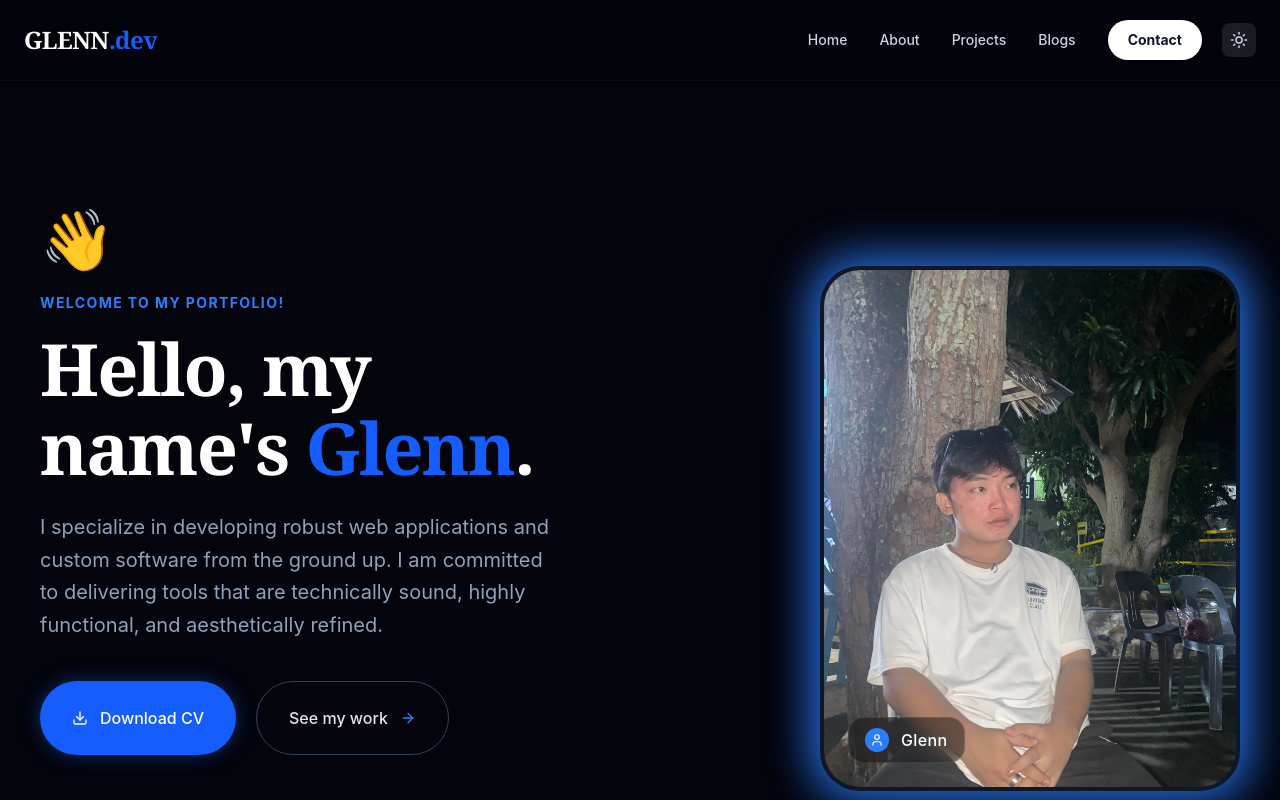
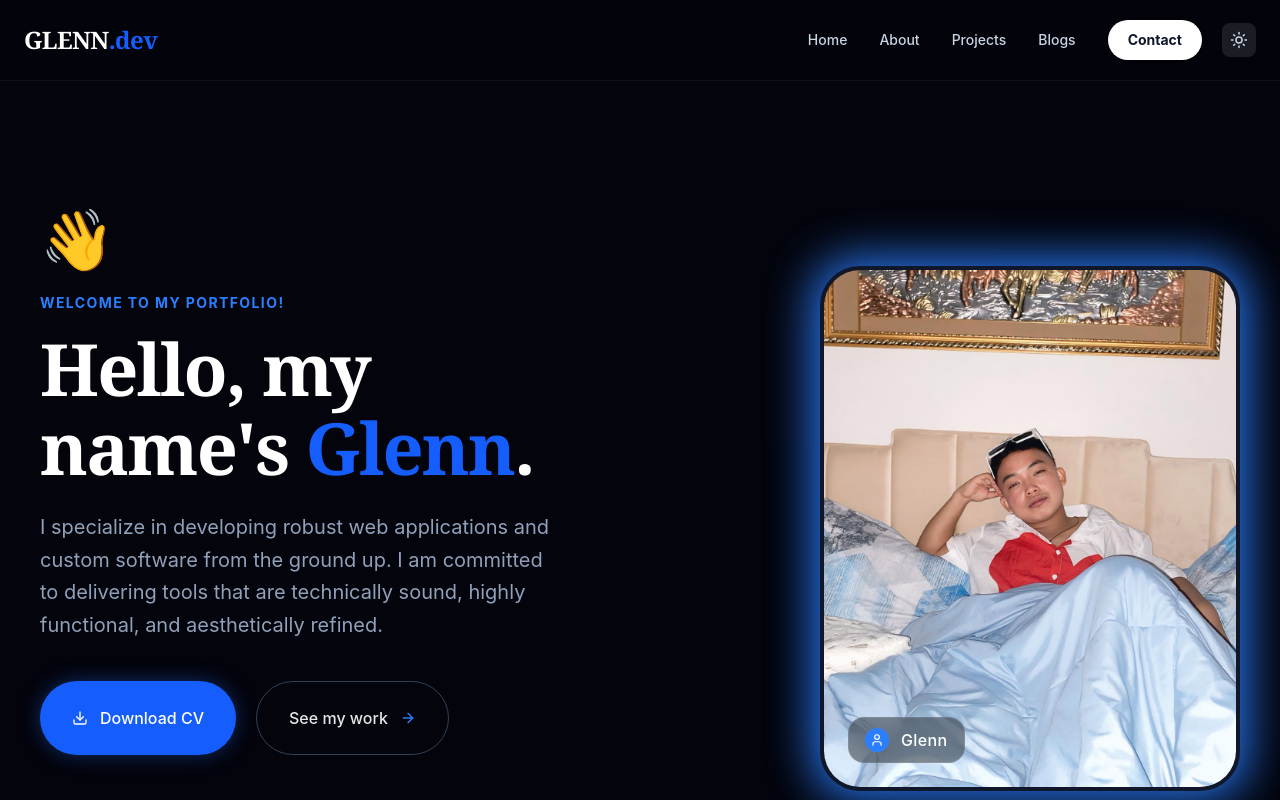
Before and after one commit to ChristianGlenn-Pacaldo/IT-Electivee, a Next.js app: page / in a window 1280 px wide. Shown: the top 800 px of the page. Built offline with nearby package versions, Linux system fonts and the light colour scheme.

Commit message:
feat: apply theme-based profile image transitions and fix lint errors

```diff
--- a/app/about/page.tsx
+++ b/app/about/page.tsx
@@ -1,6 +1,6 @@
 import Image from 'next/image';
 import Link from 'next/link';
-import { GraduationCap, Code2, MapPin, User, FileText, Award } from 'lucide-react';
+import { GraduationCap, MapPin, User, FileText, Award } from 'lucide-react';
 
 export default function About() {
   const skills = ['Next.js', 'React.js', 'TypeScript', 'TailwindCSS', 'PHP', 'C#', 'Postgresql', 'MySQL'];
@@ -28,7 +28,10 @@ export default function About() {
 
           <div className="absolute -top-16 md:-top-24 left-4 md:left-8 z-10">
             <div className="w-32 h-32 md:w-48 md:h-48 rounded-full border-4 border-slate-50 dark:border-[#03040C] bg-white dark:bg-slate-800 relative overflow-hidden shadow-lg hover:scale-105 transition-transform duration-300">
-              <Image src="/profile.jpg" alt="Glenn" fill className="object-cover" />
+              {/* Image for Light Mode (crossfades out in dark mode) */}
+              <Image src="/profile.jpg" alt="Glenn Light Mode" fill className="object-cover transition-opacity duration-500 opacity-100 dark:opacity-0" />
+              {/* Image for Dark Mode (crossfades in in dark mode) */}
+              <Image src="/boss.jpg" alt="Glenn Dark Mode" fill className="object-cover transition-opacity duration-500 opacity-0 dark:opacity-100" />
             </div>
           </div>
 
--- a/app/contact/page.tsx
+++ b/app/contact/page.tsx
@@ -7,10 +7,10 @@ export default function Contact() {
                 <div className="space-y-10 animate-in fade-in slide-in-from-bottom-4 duration-700">
                     <div>
                         <h1 className="text-4xl md:text-5xl lg:text-6xl font-extrabold mb-6 text-slate-900 dark:text-white tracking-tight font-serif">
-                            Let's connect.
+                            Let&apos;s connect.
                         </h1>
                         <p className="text-lg md:text-xl text-slate-600 dark:text-slate-400 leading-relaxed font-sans max-w-lg">
-                            I'm currently looking for new opportunities. Whether you have a question, a freelance project, or just want to say hi, I'll try my best to get back to you!
+                            I&apos;m currently looking for new opportunities. Whether you have a question, a freelance project, or just want to say hi, I&apos;ll try my best to get back to you!
                         </p>
                     </div>
 
--- a/app/page.tsx
+++ b/app/page.tsx
@@ -17,7 +17,7 @@ export default function Home() {
         <div className="flex justify-between items-end mb-10 px-4 md:px-0">
           <div>
             <h2 className="text-3xl font-bold mb-2 text-slate-900 dark:text-white tracking-tight">Featured Projects</h2>
-            <p className="text-slate-600 dark:text-slate-400">Selected work I've built recently.</p>
+            <p className="text-slate-600 dark:text-slate-400">Selected work I&apos;ve built recently.</p>
           </div>
           <Link href="/projects" className="text-blue-600 dark:text-blue-400 hover:text-blue-700 dark:hover:text-blue-300 hover:underline font-medium hidden md:block transition-colors">
             View all projects &rarr;
@@ -50,10 +50,10 @@ export default function Home() {
 
       <section className="py-24 text-center bg-blue-600 dark:bg-blue-600/10 dark:border dark:border-blue-500/20 text-white rounded-[2.5rem] mb-12 px-4 shadow-xl shadow-blue-500/10">
         <h2 className="text-4xl md:text-5xl font-bold mb-6 tracking-tight dark:text-white font-serif">
-          Let's build something great.
+          Let&apos;s build something great.
         </h2>
         <p className="text-blue-100 dark:text-blue-200/70 mb-10 max-w-lg mx-auto text-lg">
-          I'm currently open for new opportunities and freelance projects.
+          I&apos;m currently open for new opportunities and freelance projects.
         </p>
         <Button asChild size="lg" className="px-8 py-7 bg-white dark:bg-blue-600 text-blue-600 dark:text-white font-bold rounded-full hover:bg-slate-50 dark:hover:bg-blue-500 transition-all shadow-lg text-base hover:scale-105">
           <Link href="/contact">
--- a/components/common/Footer.tsx
+++ b/components/common/Footer.tsx
@@ -21,7 +21,7 @@ export default function Footer() {
 
                     <div>
                         <h3 className="text-xs font-bold text-slate-400 dark:text-slate-500 uppercase tracking-[0.2em] mb-5 font-mono">
-                            // Pages
+                            {"// Pages"}
                         </h3>
                         <ul className="space-y-3">
                             {[
@@ -45,7 +45,7 @@ export default function Footer() {
 
                     <div>
                         <h3 className="text-xs font-bold text-slate-400 dark:text-slate-500 uppercase tracking-[0.2em] mb-5 font-mono">
-                            // Resources
+                            {"// Resources"}
                         </h3>
                         <ul className="space-y-3">
                             {[
@@ -69,7 +69,7 @@ export default function Footer() {
 
                     <div>
                         <h3 className="text-xs font-bold text-slate-400 dark:text-slate-500 uppercase tracking-[0.2em] mb-5 font-mono">
-                            // Connect
+                            {"// Connect"}
                         </h3>
                         <ul className="space-y-3">
                             {[
--- a/components/common/ThemeToggle.tsx
+++ b/components/common/ThemeToggle.tsx
@@ -8,7 +8,10 @@ export function ThemeToggle() {
     const { resolvedTheme, setTheme } = useTheme();
     const [mounted, setMounted] = useState(false);
 
-    useEffect(() => setMounted(true), []);
+    useEffect(() => {
+        const timer = requestAnimationFrame(() => setMounted(true));
+        return () => cancelAnimationFrame(timer);
+    }, []);
 
     if (!mounted) {
         return (
--- a/components/features/home/HeroSection.tsx
+++ b/components/features/home/HeroSection.tsx
@@ -79,11 +79,21 @@ export default function HeroSection() {
                     <div className="absolute -inset-1.5 bg-blue-500 rounded-[2.5rem] blur-xl opacity-60 dark:opacity-100 animate-pulse z-0"></div>
 
                     <div className="relative h-full w-full rounded-[2.5rem] overflow-hidden bg-slate-100 dark:bg-[#070B1A] border-4 border-slate-200 dark:border-[#10172A] z-10">
+                        {/* Image for Light Mode (crossfades out in dark mode) */}
                         <Image
                             src="/profile.jpg"
-                            alt="Glenn - Software Developer"
+                            alt="Glenn Light Mode"
                             fill
-                            className="object-cover transition-transform duration-700 hover:scale-105"
+                            className="object-cover transition-all duration-700 hover:scale-105 opacity-100 dark:opacity-0"
+                            sizes="(max-width: 768px) 100vw, 420px"
+                            priority
+                        />
+                        {/* Image for Dark Mode (crossfades in in dark mode) */}
+                        <Image
+                            src="/boss.jpg"
+                            alt="Glenn Dark Mode"
+                            fill
+                            className="object-cover transition-all duration-700 hover:scale-105 opacity-0 dark:opacity-100"
                             sizes="(max-width: 768px) 100vw, 420px"
                             priority
                         />
```
Also changed, not shown: public/boss.jpg (added).
